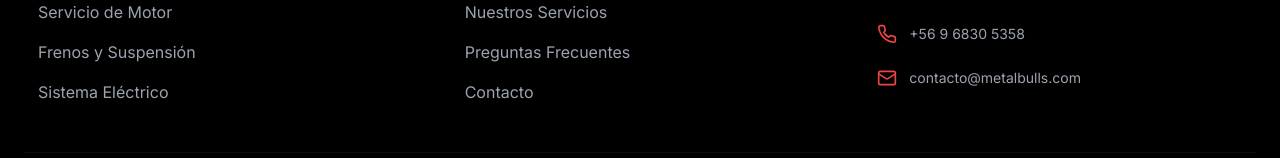
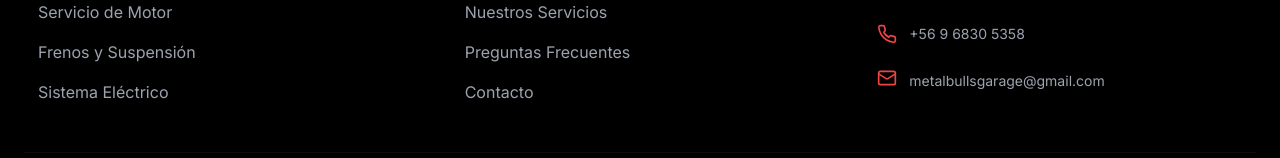
Before and after one commit to sebaaaap/metalbullgarage, a Next.js app: page / in a window 1280 px wide. Shown: the part 7009-7167 px from the top of the page. Built offline with nearby package versions, Linux system fonts and the light colour scheme; no server answers.

Commit message:
fix: update last cambios

```diff
--- a/src/components/Footer.tsx
+++ b/src/components/Footer.tsx
@@ -119,7 +119,9 @@ export default function Footer() {
               <li className="flex flex-col md:flex-row items-center md:items-start gap-3">
                 <Mail size={20} className="text-red-500 shrink-0" />
                 <div className="text-center md:text-left">
-                  <p className="text-gray-400 text-sm">contacto@metalbulls.com</p>
+                  <a href="mailto:metalbullsgarage@gmail.com" className="text-gray-400 text-sm hover:text-red-400 transition-colors">
+                    metalbullsgarage@gmail.com
+                  </a>
                 </div>
               </li>
             </ul>
```
Also changed, not shown: public/marcas/tiptop.png (added).
